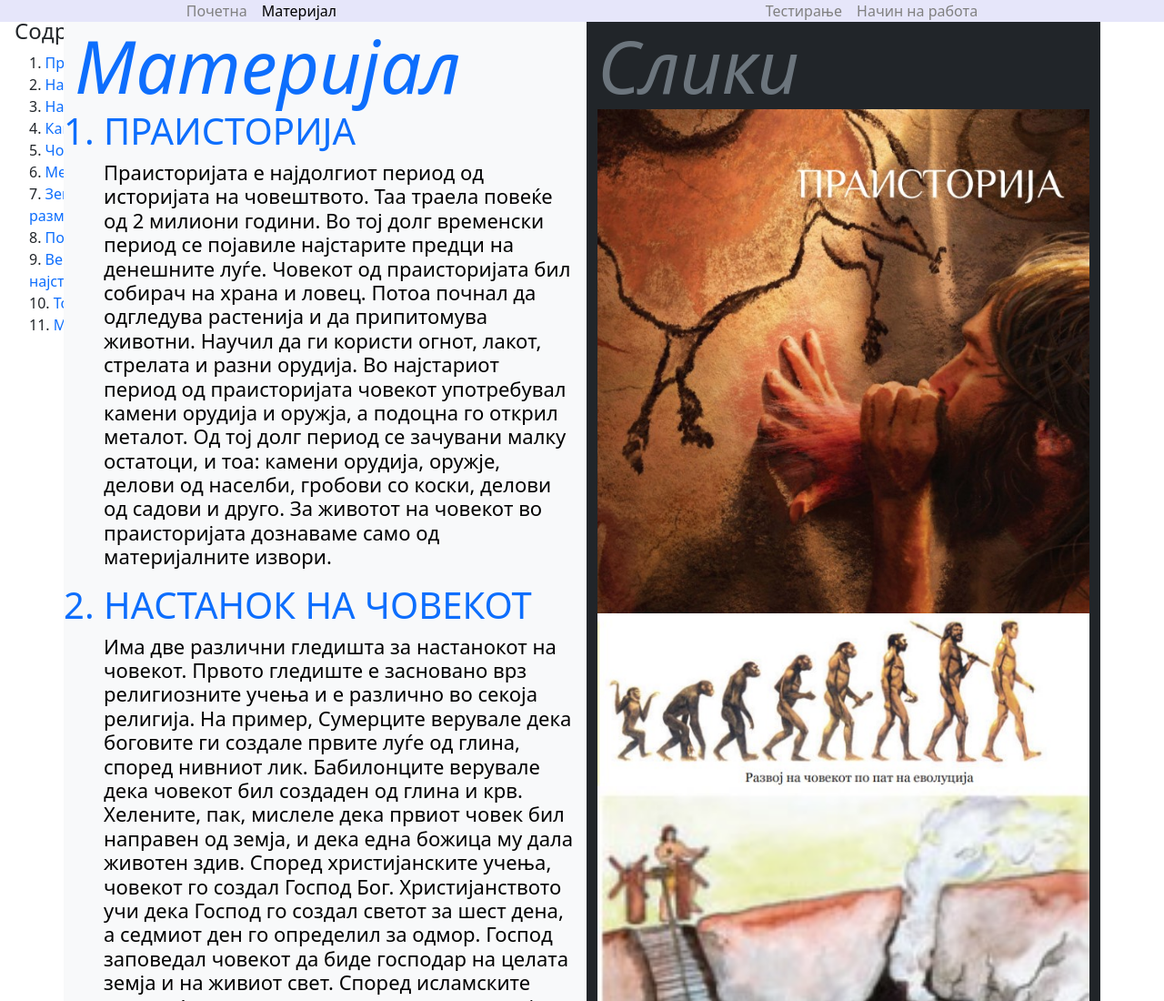
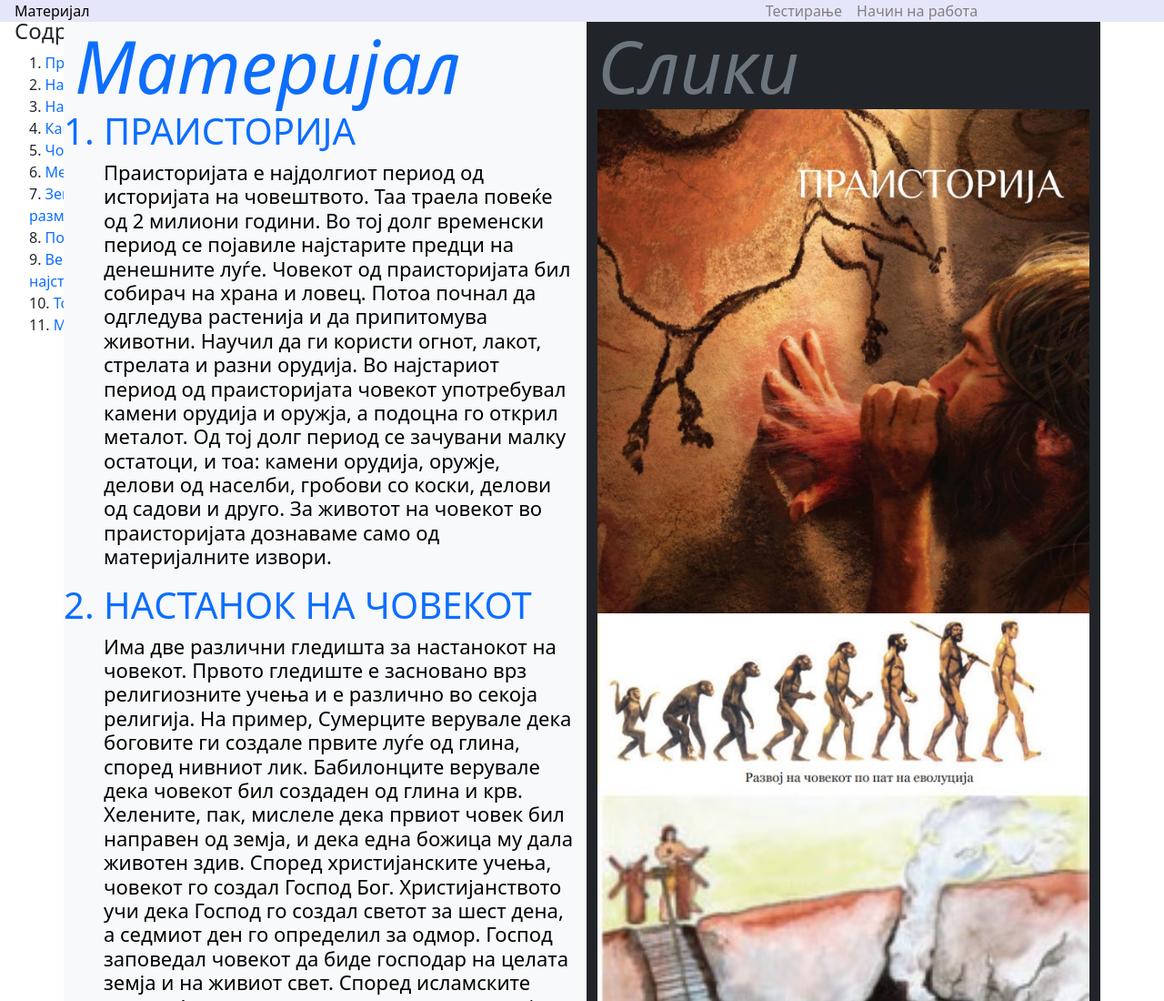
Before and after one commit to trollforjustice/praistorija, a plain HTML site: page material.html in a window 1280 px wide. Shown: the top 1100 px of the page at 91% size. Drawn offline with nearby package versions, Linux system fonts and the light colour scheme.

Commit message:
Update material.html

```diff
--- a/material.html
+++ b/material.html
@@ -39,7 +39,7 @@
 <body class="body">
     <a name="main"></a>
     <div title="header" class="menu">
-        <a href="index.html" class="removeUnderline" style="padding-left : 16% ">Почетна</a>
+
         <a href="material.html" class="removeUnderline" style="padding-left : 1em;color:black">Материјал</a>
         <a href="instructions.html" class="removeUnderline" style="padding-right : 16%; float:right">Начин на работа</a>
         <a href="test.html" class="removeUnderline" style="padding-right : 1em; float:right">Тестирање</a>
```
